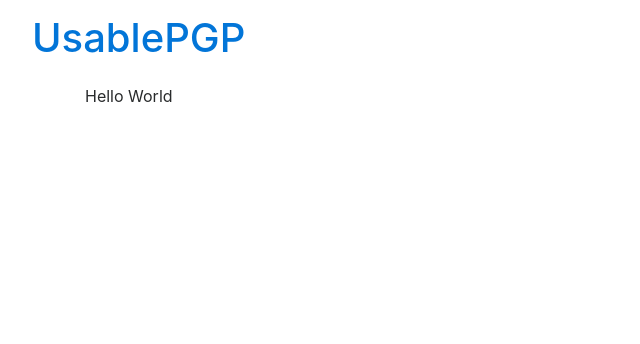
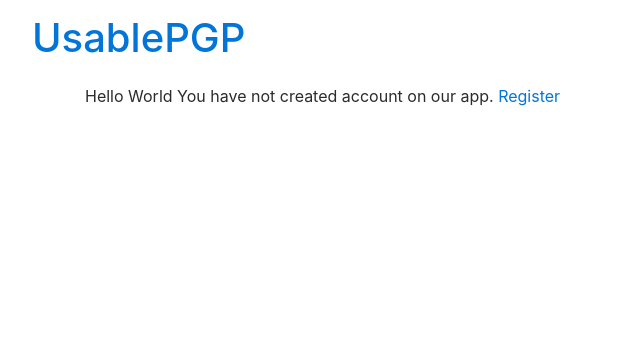
Before and after one commit to maulikchevli/UsablePGP, a Flask app: page / in a window 1280 px wide. Shown: the top 344 px of the page, without its empty margins (0-640 px from the left). Run offline with Flask 2, Linux system fonts and the light colour scheme; parts of the project's set-up code (start-up, migrations or seed data) failed here and were passed over; some libraries are stand-ins or nearby versions.

Commit message:
Add make app directory

```diff
--- a/app/app.py
+++ b/app/app.py
@@ -6,10 +6,14 @@
 # other python libs
 import sys
 import requests
+import os
 
 from stub import *
 
 app = Flask(__name__)
+
+home_dir = os.path.expanduser("~")
+app.path = home_dir + "/.usablepgp"
 
 API_ROUTE = {
     "get_user": "http://localhost:5000/get_user/",
@@ -17,13 +21,30 @@
     "test_api" : "http://localhost:5000/test_api/",
 }
 
+# Helper functions
+def private_key_exists(path):
+    return os.path.exists(os.path.join(path, "private_key.key"))
+
+def create_app_folder():
+    if not os.path.exists(app.path):
+        os.mkdir(app.path)
+
+# flask routes
 @app.route('/', methods = ['GET'])
 def index():
     """
     Check if the user already has a private key in storage.
     Else, prompt to register.
     """
-    return render_template("index.html")
+    create_app_folder()
+
+    registered = False
+    if private_key_exists(app.path):
+        print("Pr key exists")
+        registered = True
+
+    return render_template("index.html", show_register = not registered)
+
 
 @app.route('/register', methods = ['GET', 'POST'])
 def register():
@@ -33,7 +54,6 @@
         username = get_form_field('username')
         pwd = get_form_field('password')
 
-
         """
         Generate keys
         """
@@ -41,7 +61,6 @@
         if not success:
             # Panic and exit
             sys.exit(-1)
-
 
         """
         Call api to store keys
--- a/app/templates/index.html
+++ b/app/templates/index.html
@@ -6,4 +6,8 @@
 
 {% block body %}
     Hello World
+
+    {% if show_register==True %}
+    You have not created account on our app. <a href="{{ url_for('register') }}">Register</a>
+    {% endif %}
 {% endblock %}
```
